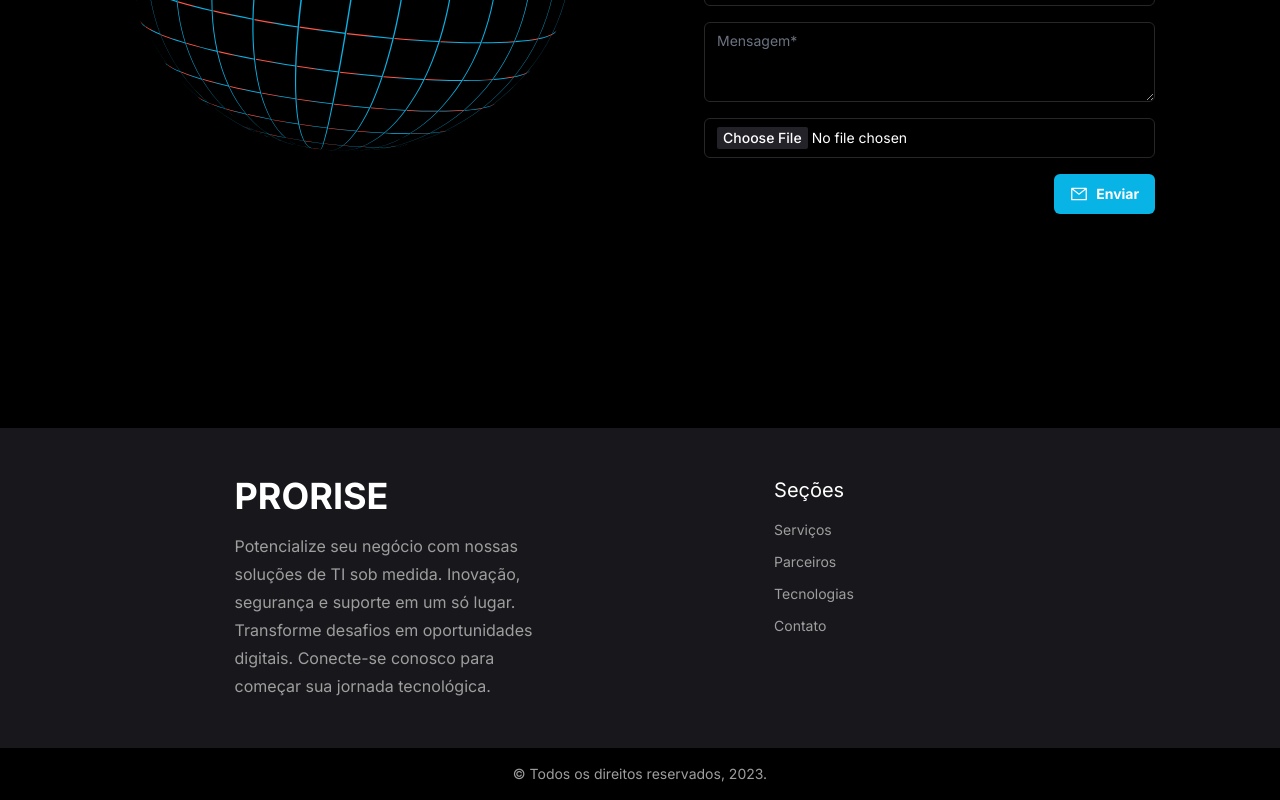
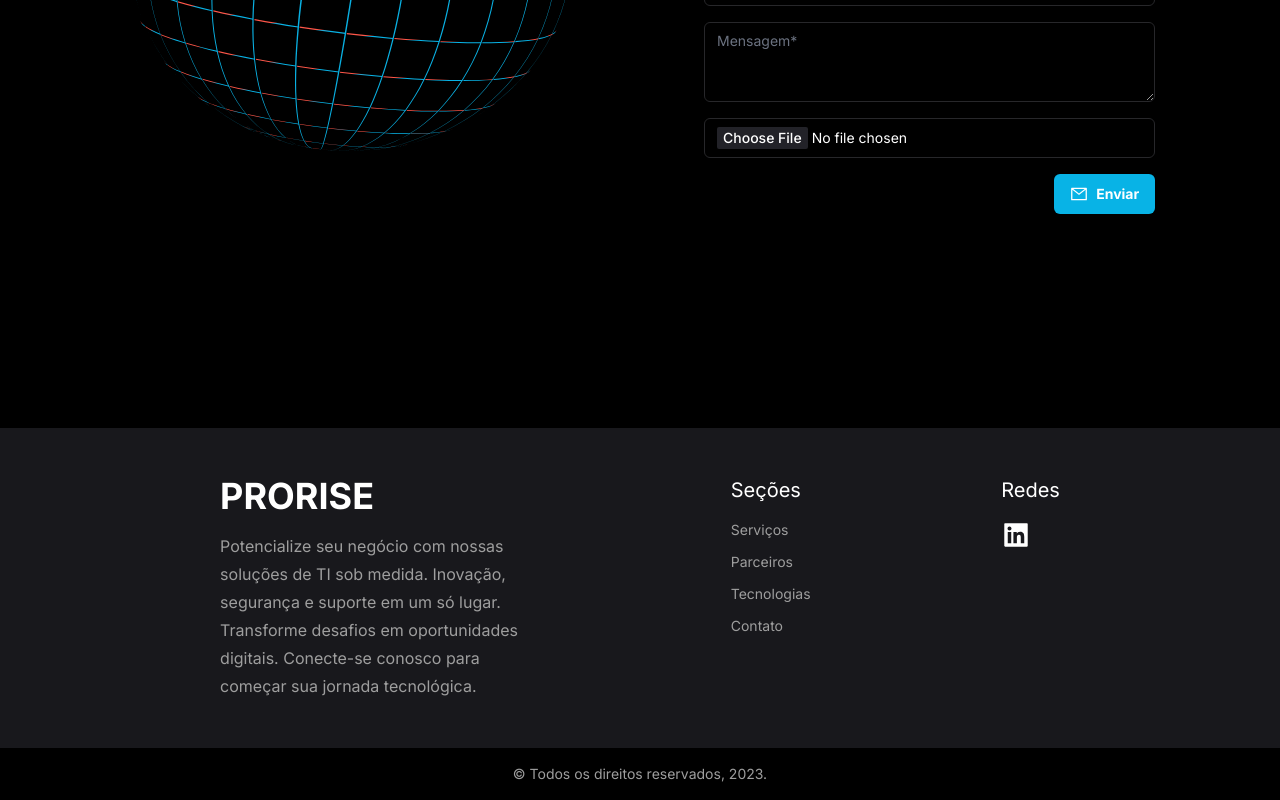
Before and after one commit to RodrigoNeoEx/prorise, a Next.js app: page / in a window 1280 px wide. Shown: the part 4006-4806 px from the top of the page. Built offline with nearby package versions, Linux system fonts and the light colour scheme.

Commit message:
feat: add LinkedIn button in Footer

```diff
--- a/src/components/Footer.tsx
+++ b/src/components/Footer.tsx
@@ -1,8 +1,8 @@
 import { ContentContainer } from "@/components/ContentContainer";
 import { menuItems } from "@/constants/menuItems";
 import { scrollToSection } from "@/helpers/scroll";
-// import Link from "next/link";
-// import { AiFillLinkedin } from "react-icons/ai";
+import Link from "next/link";
+import { AiFillLinkedin } from "react-icons/ai";
 
 export const Footer = () => {
 	return (
@@ -21,7 +21,7 @@ export const Footer = () => {
 					<div>
 						<p className="mb-4 text-xl">Seções</p>
 
-						<div className="grid grid-cols-2 gap-x-4 gap-y-8 text-sm text-custom-gray-500 md:grid-cols-3">
+						<div className="grid max-w-xs gap-x-4 gap-y-8 text-sm text-custom-gray-500">
 							<div className="flex flex-col space-y-3">
 								{menuItems.map(({ name, sectionId }) => (
 									<a
@@ -36,15 +36,15 @@ export const Footer = () => {
 						</div>
 					</div>
 
-					{/* <div>
+					<div>
 						<p className="mb-4 text-xl">Redes</p>
 
 						<div className="flex items-end">
-							<Link href="https://linkedin.com" target="_blank">
+							<Link href="https://www.linkedin.com/company/prorise-it" target="_blank">
 								<AiFillLinkedin size={30} title="Linkedin" />
 							</Link>
 						</div>
-					</div> */}
+					</div>
 				</div>
 			</ContentContainer>
 		</footer>
```
